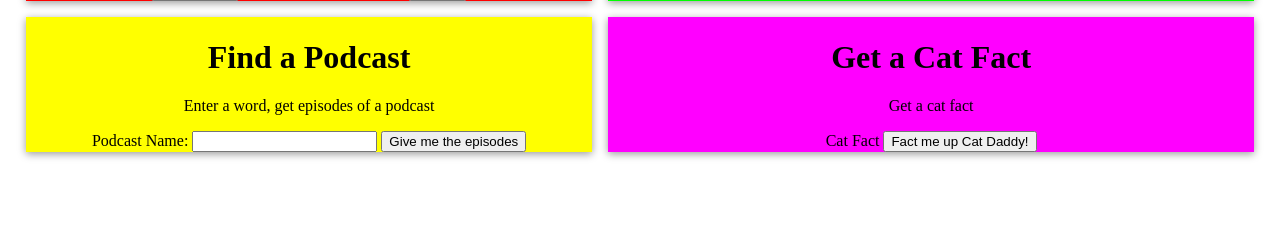
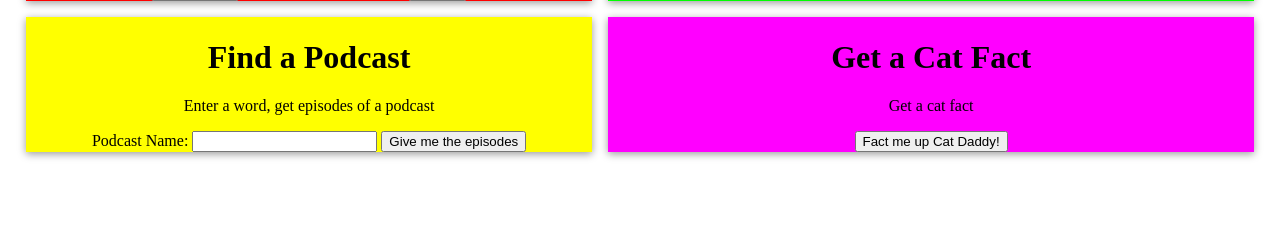
Before and after one commit to ReidButson/Cloud_Computtin_Assignment2, a Flask app: page / in a window 1280 px wide. Shown: the part 305-543 px from the top of the page. Run offline with Flask 2, Linux system fonts and the light colour scheme.

Commit message:
label fix

```diff
--- a/templates/index.html
+++ b/templates/index.html
@@ -70,7 +70,6 @@
                 <h1>Get a Cat Fact</h1>
                 <p>Get a cat fact</p>
                 <form id="get-cat-facts" action="{{ url_for('cat_facts') }}" method="post">
-                    <label>Cat Fact</label>
                     <input type="submit" value="Fact me up Cat Daddy!">
                 </form>
             </div>
```
